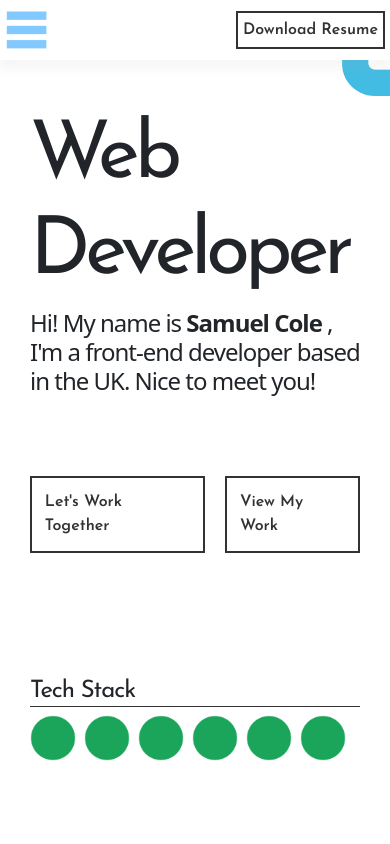
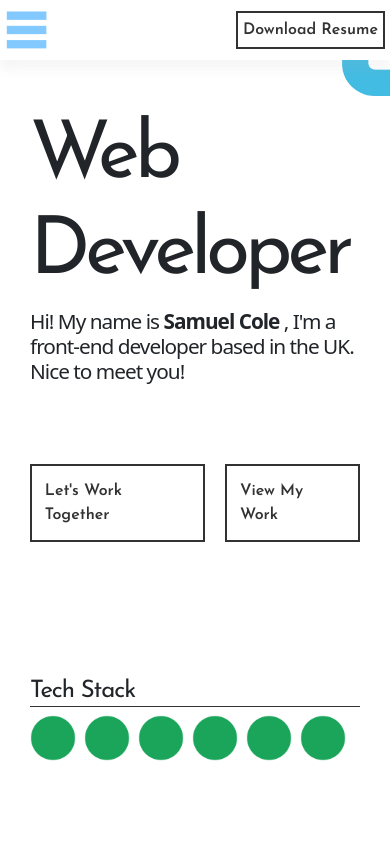
Before and after one commit to Sam89001/Porfolio-Site, a React (Vite) app: page / in a window 390 px wide. Shown: the top 844 px of the page. Built offline with nearby package versions, Linux system fonts and the light colour scheme.

Commit message:
visual updates

```diff
--- a/src/css/splashPage.css
+++ b/src/css/splashPage.css
@@ -161,6 +161,9 @@
   .splash-page-main-header {
     font-size: 5.5rem;
   }
+  .splash-page-paragraph-header {
+    font-size: 1.3rem;
+  }
 }
 
 @media (max-width: 400px) {
```
